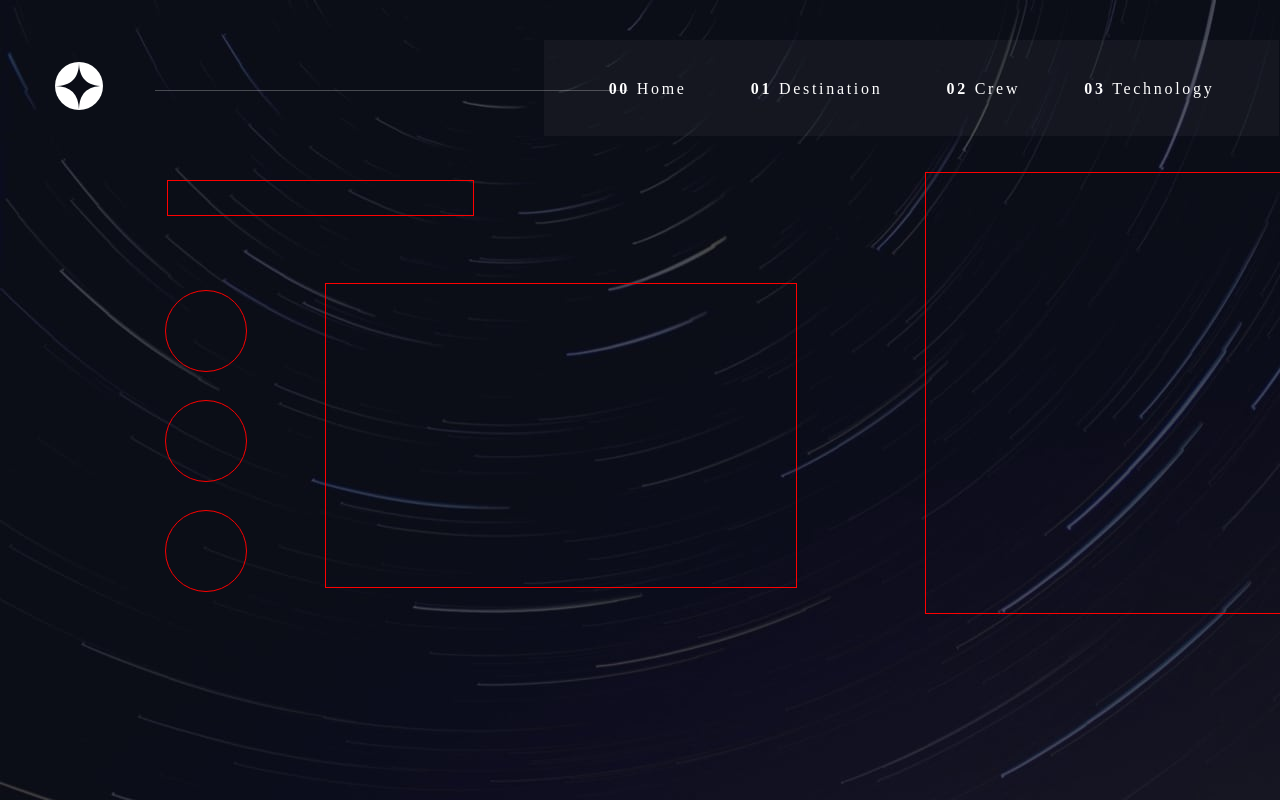
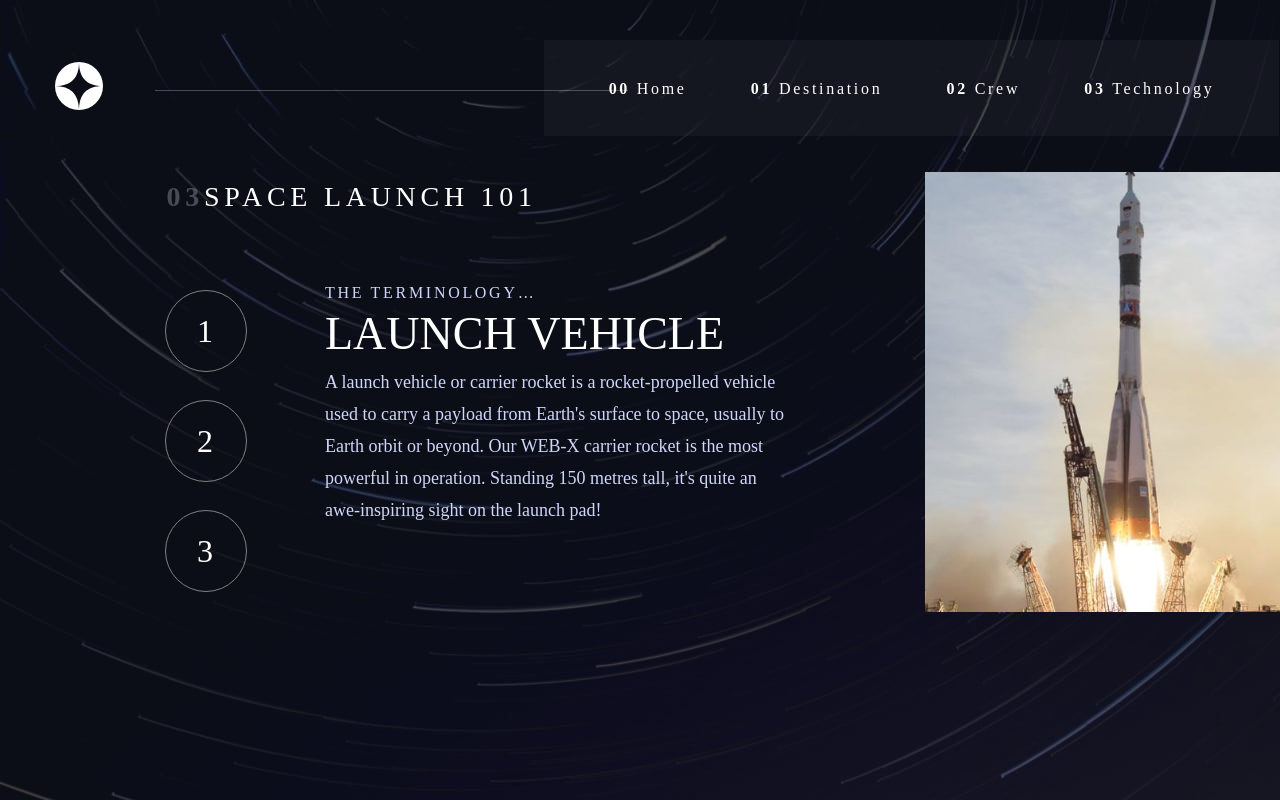
Before and after one commit to Neo-Cicada/space-tourism, a React (Vite) app in the folder space/: page /Technology in a window 1280 px wide. Shown: the top 800 px of the page. Built offline with nearby package versions, Linux system fonts and the light colour scheme.

Commit message:
completed technology component

```diff
--- a/space/src/assets/data.json
+++ b/space/src/assets/data.json
@@ -91,16 +91,16 @@
     {
       "name": "Spaceport",
       "images": {
-        "portrait": "./assets/technology/image-spaceport-portrait.jpg",
-        "landscape": "./assets/technology/image-spaceport-landscape.jpg"
+        "portrait": "/src/assets/technology/image-spaceport-portrait.jpg",
+        "landscape": "/src/assets/technology/image-spaceport-landscape.jpg"
       },
       "description": "A spaceport or cosmodrome is a site for launching (or receiving) spacecraft, by analogy to the seaport for ships or airport for aircraft. Based in the famous Cape Canaveral, our spaceport is ideally situated to take advantage of the Earth’s rotation for launch."
     },
     {
       "name": "Space capsule",
       "images": {
-        "portrait": "./assets/technology/image-space-capsule-portrait.jpg",
-        "landscape": "./assets/technology/image-space-capsule-landscape.jpg"
+        "portrait": "/src/assets/technology/image-space-capsule-portrait.jpg",
+        "landscape": "/src/assets/technology/image-space-capsule-landscape.jpg"
       },
       "description": "A space capsule is an often-crewed spacecraft that uses a blunt-body reentry capsule to reenter the Earth's atmosphere without wings. Our capsule is where you'll spend your time during the flight. It includes a space gym, cinema, and plenty of other activities to keep you entertained."
     }
--- a/space/src/components/Technology.jsx
+++ b/space/src/components/Technology.jsx
@@ -1,23 +1,65 @@
 import React from 'react'
 import '../styles/technology.css'
+import data from '../assets/data.json'
+import { useState } from 'react'
+
 export default function Technology() {
+  const vehicle = data.technology[0];
+  const port = data.technology[1];
+  const capsule = data.technology[2];
+
+  const imgVehicle = vehicle.images.portrait;
+  const imgPort = port.images.portrait;
+  const imgCapsule = capsule.images.portrait;
+
+  const [name, setName] = useState(vehicle.name)
+  const [techImg, setTechImg] = useState(imgVehicle)
+  const [about, setAbout] = useState(vehicle.description)
+  const click = (event) =>{
+    const id = event.target.id;
+    console.log(id)
+    if(id == 'cOne'){
+      setName(vehicle.name)
+      setTechImg(imgVehicle)
+      setAbout(vehicle.description)
+    }
+    else if(id == 'cTwo'){
+      setName(port.name)
+      setTechImg(imgPort)
+      setAbout(port.description)
+    }
+    else if(id == 'cThree'){
+      setName(capsule.name)
+      setTechImg(imgCapsule)
+      setAbout(capsule.description)
+    }
+  }
+
   return (
     <div className="container">
       <div className="launch">
-
+     <span>03</span>SPACE LAUNCH 101
       </div>
 
       <div className='techBox'>
-
+        <div className='terminology'>
+        THE TERMINOLOGY…
+        </div>
+        <div className='techTitles'>
+        {name}
+        </div>
+        <p className='techAbout'>
+          {about}
+        </p>
       </div>
 
-      <div className="techCircles" id='cOne'></div>
-      <div className="techCircles" id='cTwo'></div>
-      <div className="techCircles" id='cThree'></div>
+      <div className="techCircles" id='cOne' onClick={click}>1</div>
+      <div className="techCircles" id='cTwo' onClick={click}>2</div>
+      <div className="techCircles" id='cThree' onClick={click}>3</div>
 
 
       <div className="techImg">
-
+        <img src={techImg} alt={name} />
       </div>
     </div>
   )
--- a/space/src/styles/technology.css
+++ b/space/src/styles/technology.css
@@ -9,24 +9,98 @@
     background-image: url('../assets/technology/background-technology-desktop.jpg');
 }
 .launch{
-    border: 1px solid red;
+
     position: absolute;
-    width: 305px;
+    width: 385px;
     height: 34px;
     left: 166.5px;
     top: 180px;
+    font-family: 'Barlow Condensed';
+    font-style: normal;
+    font-weight: 400;
+    font-size: 28px;
+    line-height: 34px;
+    /* identical to box height */
+
+    letter-spacing: 4.725px;
+
+    color: #FFFFFF;
+}
+.launch > span{
+    font-family: 'Barlow Condensed';
+font-style: normal;
+font-weight: 700;
+font-size: 28px;
+line-height: 34px;
+/* identical to box height */
+
+letter-spacing: 4.725px;
+
+color: #FFFFFF;
+
+mix-blend-mode: normal;
+opacity: 0.25;
+left: 0%;
+right: 90.16%;
 }
 .techBox{
-    border: 1px solid red;
+
     position: absolute;
     width: 470px;
     height: 303px;
     left: 325px;
     top: 283px;
 }
+.techBox > .terminology{
+    font-family: 'Barlow Condensed';
+    font-style: normal;
+    font-weight: 400;
+    font-size: 16px;
+    line-height: 19px;
+    letter-spacing: 2.7px;
+
+color: #D0D6F9;
+}
+.techBox > .techTitles{
+
+    font-family: 'Bellefair';
+    font-style: normal;
+    font-weight: 400;
+    font-size: 46px;
+    line-height: 64px;
+    text-transform: uppercase;
+    color: #FFFFFF;
+
+}
+.techBox > .techAbout{
+
+    font-family: 'Barlow';
+    font-style: normal;
+    font-weight: 400;
+    font-size: 18px;
+    line-height: 32px;
+    /* or 178% */
+
+
+    color: #D0D6F9;
+}
 .techCircles{
-    border: 1px solid red;
+    border: 1px solid grey;
     border-radius: 50%;
+    display: flex;
+    justify-content: center;
+    align-items: center;
+    font-family: 'Bellefair';
+    font-style: normal;
+    font-weight: 400;
+    font-size: 32px;
+    line-height: 37px;
+    /* identical to box height */
+
+    text-align: center;
+    letter-spacing: 2px;
+
+    color: #FFFFFF;
 }
 #cOne{
     position: absolute;
@@ -52,7 +126,7 @@
 
 }
 .techImg{
-    border: 1px solid red;
+
     position: absolute;
     width: 32%;
     height: 440px;
@@ -60,3 +134,7 @@
     top: 172px;
 
 }
+.techImg > img{
+    width: 100%;
+    height: 440px;
+}
```
